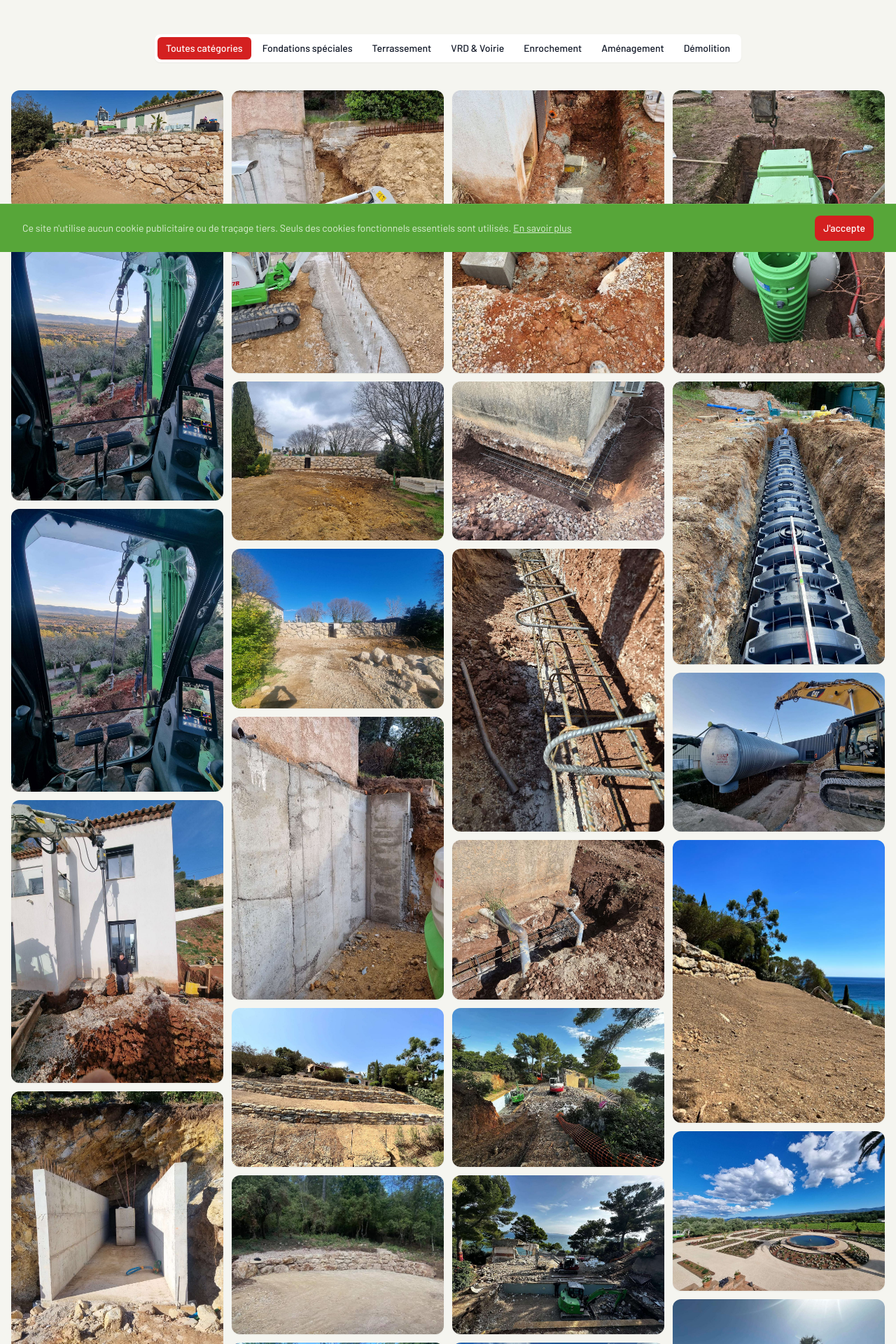
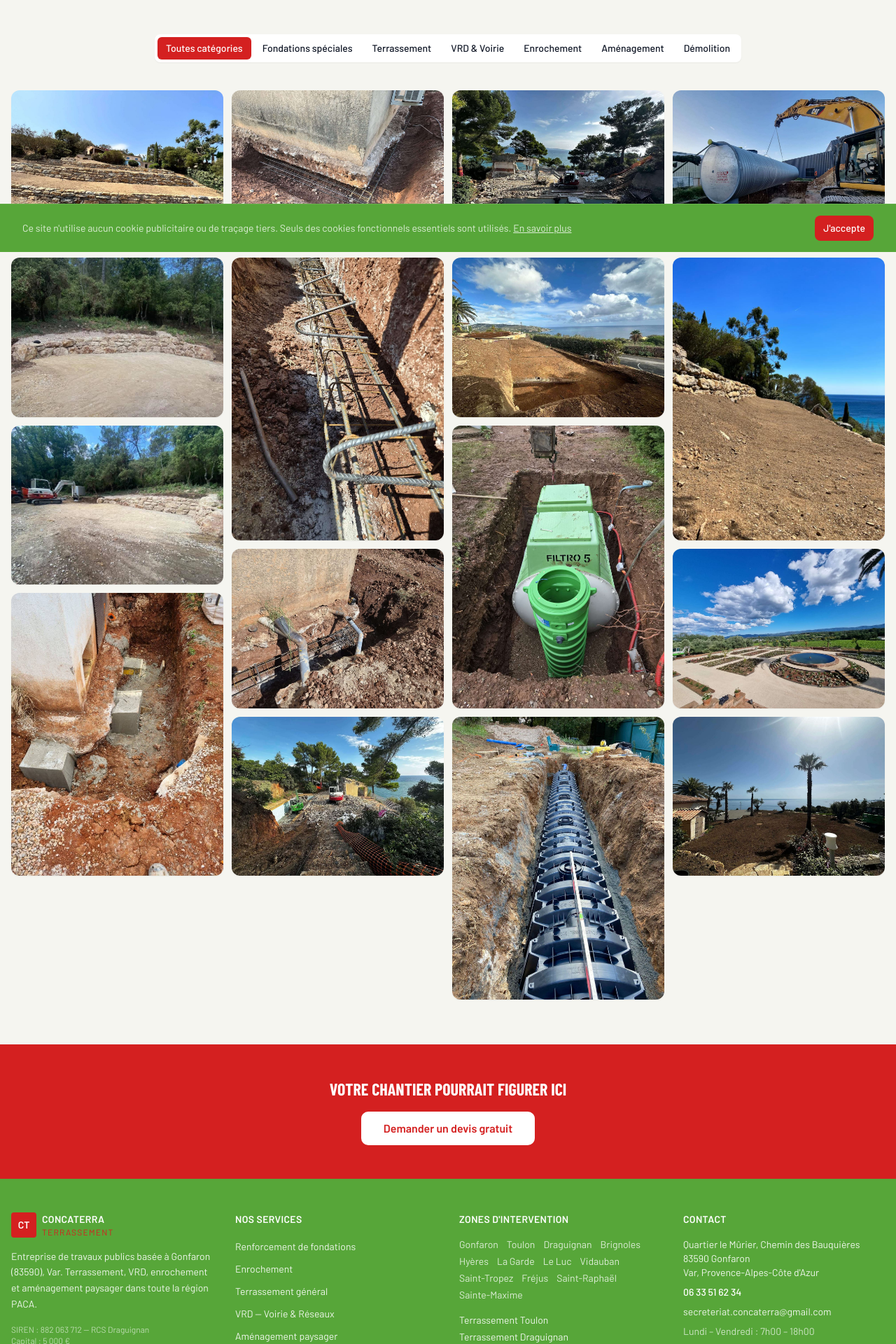
Before and after one commit to Harrycover83/CONCATERRA-TERRASSEMENT, a Next.js app: page /realisations in a window 1280 px wide. Shown: the part 440-2360 px from the top of the page at 70% size. Built offline with nearby package versions, Linux system fonts and the light colour scheme; a web font is replaced by a local one.

Commit message:
refactor: remove outdated realisations from the portfolio

```diff
--- a/app/realisations/RealisationsClient.tsx
+++ b/app/realisations/RealisationsClient.tsx
@@ -32,76 +32,6 @@ interface Realisation {
 }
 
 const REALISATIONS: Realisation[] = [
-  {
-    src: "/images/chantiers/realisation-1.jpg",
-    alt: "Terrassement général pour maison individuelle à Gonfaron",
-    category: "terrassement",
-    title: "Terrassement maison individuelle",
-    location: "Gonfaron (83)",
-  },
-  {
-    src: "/images/chantiers/realisation-3.jpg",
-    alt: "VRD et réseaux assainissement pour lotissement dans le Var",
-    category: "vrd",
-    title: "VRD lotissement",
-    location: "Le Luc (83)",
-  },
-  {
-    src: "/images/chantiers/realisation-3.jpg",
-    alt: "Enrochement et soutènement de talus à Brignoles",
-    category: "enrochement",
-    title: "Soutènement enrochement",
-    location: "Brignoles (83)",
-  },
-  {
-    src: "/images/chantiers/realisation-4.jpg",
-    alt: "Aménagement allée carrossable et portail entrée propriété Var",
-    category: "amenagement",
-    title: "Allée d'accès carrossable",
-    location: "Hyères (83)",
-  },
-  {
-    src: "/images/chantiers/realisation-5.jpg",
-    alt: "Terrassement et création plateforme pour hangar agricole",
-    category: "terrassement",
-    title: "Plateforme hangar agricole",
-    location: "Vidauban (83)",
-  },
-  {
-    src: "/images/chantiers/realisation-6.jpg",
-    alt: "Voirie et réseaux divers pour zone d'activité dans le Var",
-    category: "vrd",
-    title: "Voirie zone d'activité",
-    location: "Draguignan (83)",
-  },
-  {
-    src: "/images/chantiers/realisation-7.jpg",
-    alt: "Protection berge enrochement naturel cours d'eau Var",
-    category: "enrochement",
-    title: "Protection de berge",
-    location: "Argens (83)",
-  },
-  {
-    src: "/images/chantiers/realisation-8.jpg",
-    alt: "Mur d'enrochement en pierre naturelle avec ouvriers Concaterra Var",
-    category: "enrochement",
-    title: "Mur enrochement pierre naturelle",
-    location: "Var (83)",
-  },
-  {
-    src: "/images/chantiers/realisation-9.jpg",
-    alt: "Mur de soutènement enrochement avec vue mer côte varoise",
-    category: "enrochement",
-    title: "Soutènement vue mer",
-    location: "Côte Varoise (83)",
-  },
-  {
-    src: "/images/chantiers/realisation-10.jpg",
-    alt: "Mur enrochement pierres dorées provençales avec garde-corps",
-    category: "enrochement",
-    title: "Enrochement pierres provençales",
-    location: "Var (83)",
-  },
   {
     src: "/images/chantiers/realisation-11.jpg",
     alt: "Murs de soutènement en pierre sèche en terrasses sur terrain en pente Var",
```
